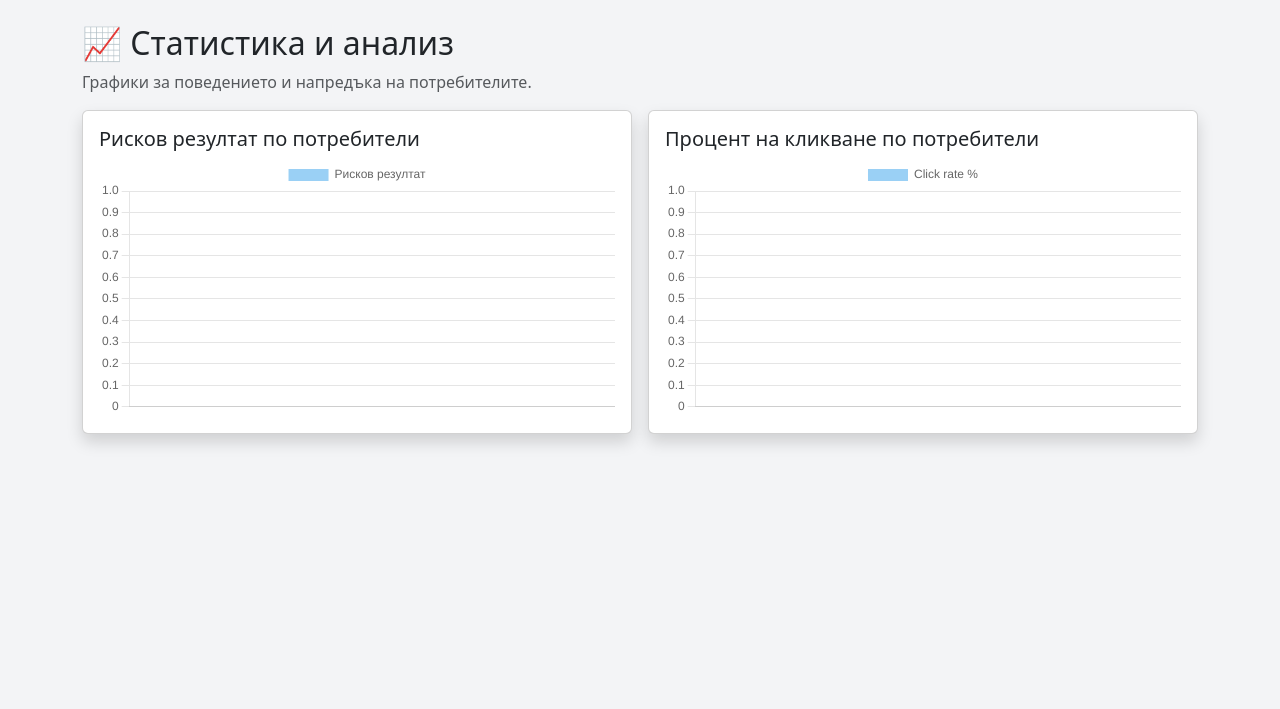
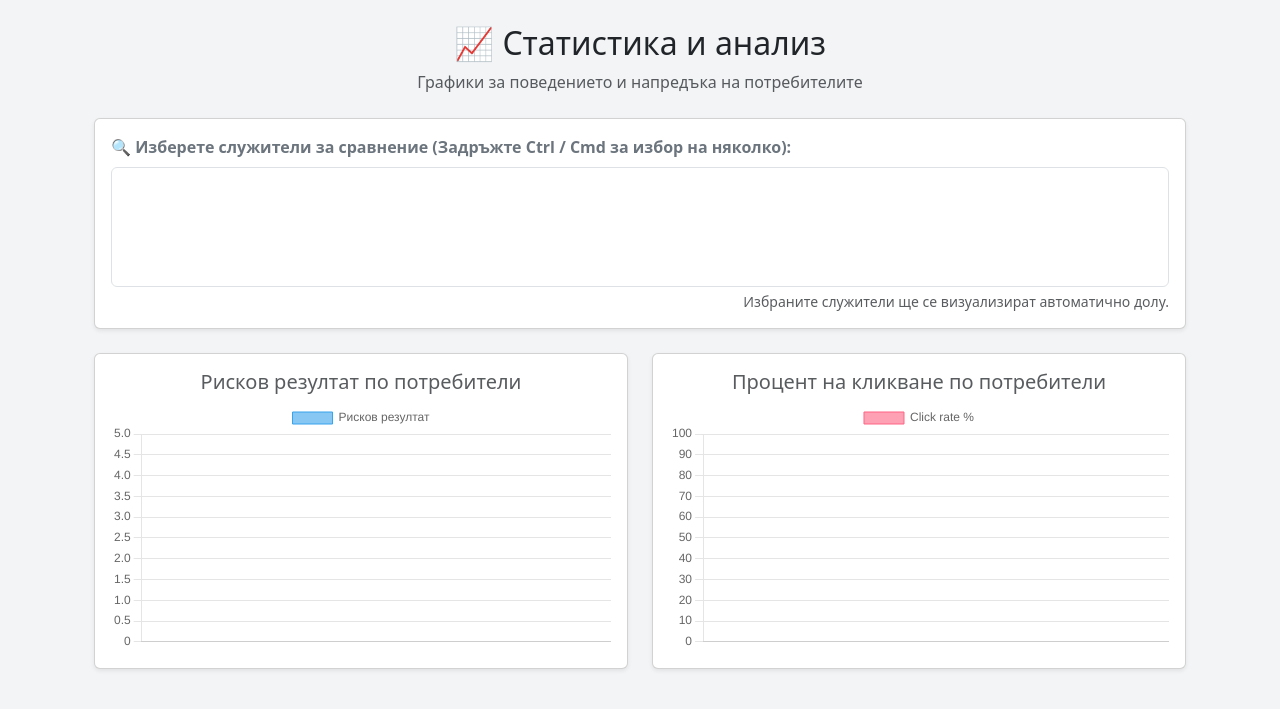
Before and after one commit to alinavvvv/phishing, a Flask app: page /statistics in a window 1280 px wide. Shown: the part 56-765 px from the top of the page. Run offline with Flask 3, Linux system fonts and the light colour scheme; the visitor is signed in with stand-in values (Sample User, id 1); lists and menus that the app fills with data are empty.

Commit message:
Update statistics.html

```diff
--- a/templates/statistics.html
+++ b/templates/statistics.html
@@ -1,54 +1,118 @@
 {% extends "base.html" %}
 
 {% block content %}
+<div class="container mt-4" style="max-width: 1200px;">
+    <div class="text-center mb-4">
+        <h2>📈 Статистика и анализ</h2>
+        <p class="text-muted">Графики за поведението и напредъка на потребителите</p>
+    </div>
 
-<script src="https://cdn.jsdelivr.net/npm/chart.js"></script>
+    <div class="card shadow-sm bg-white p-3 mb-4">
+        <label for="userFilter" class="form-label fw-bold text-secondary">🔍 Изберете служители за сравнение (Задръжте Ctrl / Cmd за избор на няколко):</label>
+        <select id="userFilter" class="form-select" multiple style="height: 120px;">
+            {% for u in all_users %}
+                <option value="{{ u.email }}" data-risk="{{ u.risk_score or 0 }}" data-clickrate="{{ (u.risk_score or 0) * 10 }}">
+                    {{ u.email }} (Риск: {{ u.risk_score or 0 }})
+                </option>
+            {% endfor %}
+        </select>
+        <div class="form-text text-end">Избраните служители ще се визуализират автоматично долу.</div>
+    </div>
 
-<h2>📈 Статистика и анализ</h2>
-<p class="text-muted">Графики за поведението и напредъка на потребителите.</p>
-
-<div class="row g-3">
-    <div class="col-md-6">
-        <div class="card shadow p-3">
-            <h5>Рисков резултат по потребители</h5>
-            <canvas id="riskChart"></canvas>
+    <div class="row">
+        <div class="col-md-6 mb-4">
+            <div class="card p-3 shadow-sm bg-white">
+                <h5 class="card-title text-muted text-center">Рисков резултат по потребители</h5>
+                <canvas id="riskBarChart" style="max-height: 350px;"></canvas>
             </div>
         </div>
-
-    <div class="col-md-6">
-        <div class="card shadow p-3">
-            <h5>Процент на кликване по потребители</h5>
-            <canvas id="clickRateChart"></canvas>
+        <div class="col-md-6 mb-4">
+            <div class="card p-3 shadow-sm bg-white">
+                <h5 class="card-title text-muted text-center">Процент на кликване по потребители</h5>
+                <canvas id="clickRateBarChart" style="max-height: 350px;"></canvas>
+            </div>
         </div>
     </div>
 </div>
 
+<script src="https://cdn.jsdelivr.net/npm/chart.js"></script>
 <script>
-const labels = {{ labels|tojson }};
-const riskScores = {{ risk_scores|tojson }};
-const clickRates = {{ click_rates|tojson }};
+    const userFilter = document.getElementById('userFilter');
 
-new Chart(document.getElementById('riskChart'), {
+    // Дефинираме двете графики глобално
+    let riskChart;
+    let clickRateChart;
+
+    // Функция, която събира избраните данни и обновява графиките
+    function updateCharts() {
+        let labels = [];
+        let riskValues = [];
+        let clickRateValues = [];
+
+        // Вземаме само маркираните (селектирани) опции от менюто
+        const selectedOptions = Array.from(userFilter.selectedOptions);
+
+        // Ако потребителят не е избрал нищо, показваме първите 5 по подразбиране
+        const optionsToDisplay = selectedOptions.length > 0 ? selectedOptions : Array.from(userFilter.options).slice(0, 5);
+
+        optionsToDisplay.forEach(option => {
+            labels.append(option.value);
+            riskValues.append(parseFloat(option.getAttribute('data-risk')));
+            clickRateValues.append(parseFloat(option.getAttribute('data-clickrate')));
+        });
+
+        // Обновяване на Графика 1 (Рисков резултат)
+        riskChart.data.labels = labels;
+        riskChart.data.datasets[0].data = riskValues;
+        riskChart.update();
+
+        // Обновяване на Графика 2 (Процент на кликване)
+        clickRateChart.data.labels = labels;
+        clickRateChart.data.datasets[0].data = clickRateValues;
+        clickRateChart.update();
+    }
+
+    // Инициализиране на празни графики при зареждане на страницата
+    document.addEventListener("DOMContentLoaded", function() {
+        // Графика 1
+        const ctx1 = document.getElementById('riskBarChart').getContext('2d');
+        riskChart = new Chart(ctx1, {
             type: 'bar',
             data: {
-        labels: labels,
+                labels: [],
                 datasets: [{
                     label: 'Рисков резултат',
-            data: riskScores
+                    data: [],
+                    backgroundColor: 'rgba(54, 162, 235, 0.6)',
+                    borderColor: 'rgba(54, 162, 235, 1)',
+                    borderWidth: 1
                 }]
-    }
+            },
+            options: { scales: { y: { beginAtZero: true, max: 5 } } }
         });
 
-new Chart(document.getElementById('clickRateChart'), {
+        // Графика 2
+        const ctx2 = document.getElementById('clickRateBarChart').getContext('2d');
+        clickRateChart = new Chart(ctx2, {
             type: 'bar',
             data: {
-        labels: labels,
+                labels: [],
                 datasets: [{
                     label: 'Click rate %',
-            data: clickRates
+                    data: [],
+                    backgroundColor: 'rgba(255, 99, 132, 0.6)',
+                    borderColor: 'rgba(255, 99, 132, 1)',
+                    borderWidth: 1
                 }]
-    }
+            },
+            options: { scales: { y: { beginAtZero: true, max: 100 } } }
+        });
+
+        // Стартираме първоначалното зареждане на данните
+        updateCharts();
+
+        // Слушаме за промяна в избора (когато администраторът кликне на друг потребител)
+        userFilter.addEventListener('change', updateCharts);
     });
 </script>
-
 {% endblock %}
```
Lines whose indentation alone changed are shown as unchanged.
